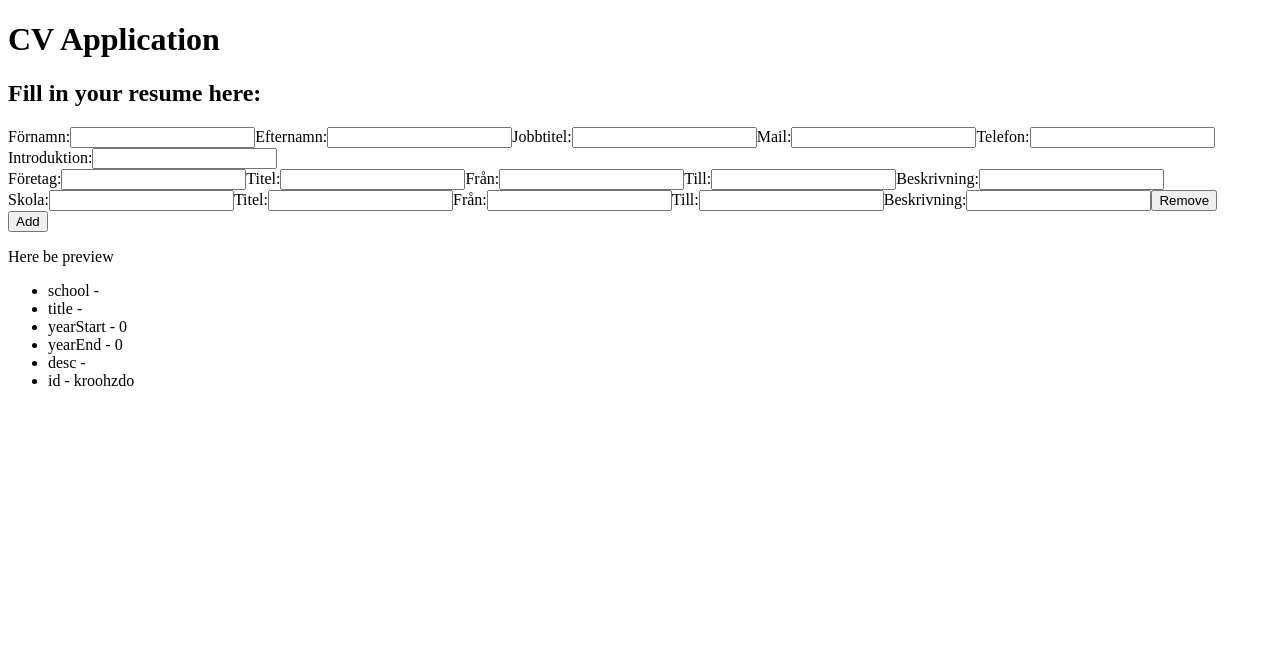
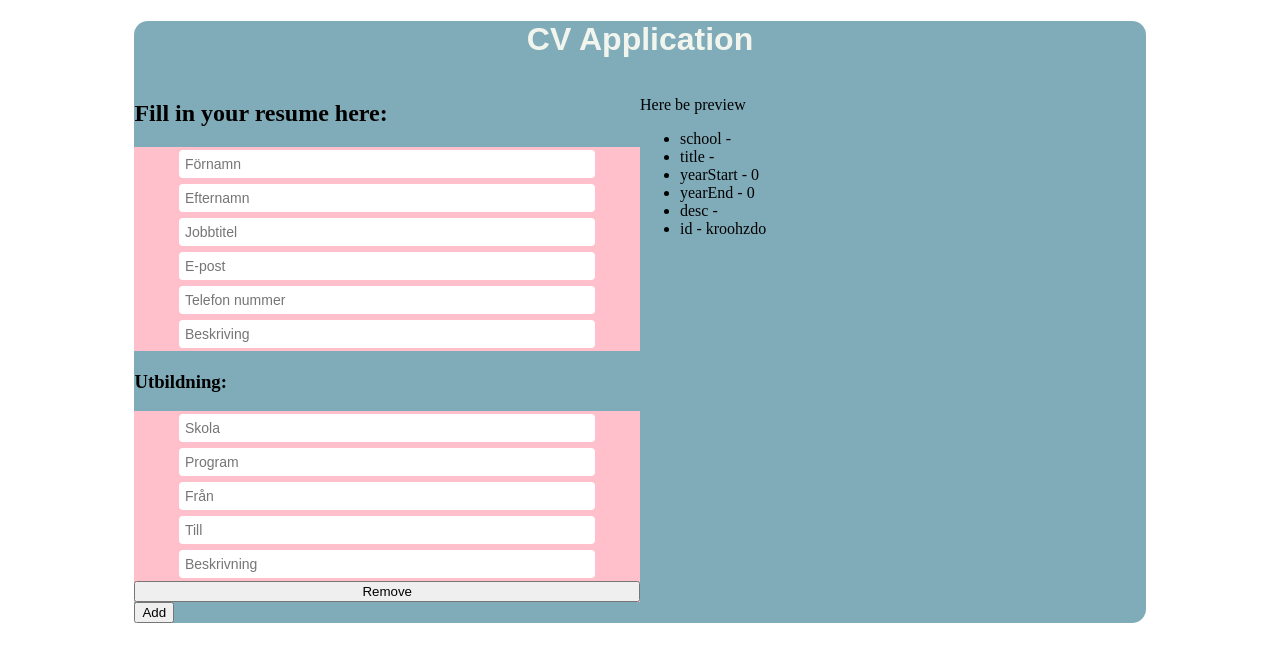
Before and after one commit to tobiasolsson/cv-application, a React (Create React App) app: page / in a window 1280 px wide. Shown: the top 662 px of the page. Built offline with nearby package versions, Linux system fonts and the light colour scheme.

Commit message:
Styling, basic layout and beginning of styling resume form

```diff
--- a/src/App.js
+++ b/src/App.js
@@ -4,8 +4,8 @@ import Form from './components/editSection/form/Form';
 import Cv from './components/displaySection/cv/Cv';
 import { schoolObj, workObj, generalObj } from './boiler';
 
-// TODO: fixa add för skola
-// TODO: fixa remove för skola
+import styles from './App.module.css';
+
 // TODO: fixa CSS
 
 function App() {
@@ -14,8 +14,9 @@ function App() {
   const [education, setEducation] = useState([schoolObj()]);
 
   return (
-    <div>
-      <h1>CV Application</h1>
+    <div className={styles.main}>
+      <h1 className={styles.title}>CV Application</h1>
+      <div className={styles.content}>
         <Form
           setGeneral={setGeneral}
           setWork={setWork}
@@ -24,6 +25,7 @@ function App() {
         />
         <Cv general={general} work={work} education={education} />
       </div>
+    </div>
   );
 }
 
--- /dev/null
+++ b/src/App.module.css
@@ -0,0 +1,17 @@
+.main {
+  margin: 0 auto;
+  width: 80%;
+  background-color: #80acba;
+  border-radius: 14px;
+}
+
+.title {
+  font-family: Arial, Helvetica, sans-serif;
+  text-align: center;
+  color: #f2f5ee;
+}
+
+.content {
+  display: grid;
+  grid-template-columns: 1fr 1fr;
+}
--- /dev/null
+++ b/src/components/editSection/Edit.module.css
@@ -0,0 +1,14 @@
+.input {
+  width: 80%;
+  margin: 3px auto;
+  padding: 6px;
+  font-size: 14px;
+  border-radius: 4px;
+  border: 0;
+}
+.main {
+  background-color: pink;
+
+  display: flex;
+  flex-direction: column;
+}
--- a/src/components/editSection/education/Education.js
+++ b/src/components/editSection/education/Education.js
@@ -1,4 +1,5 @@
 import React, { useState, useEffect } from 'react';
+import styles from '../Edit.module.css';
 
 function Education(props) {
   const { setEducation, education, school } = props;
@@ -29,27 +30,42 @@ function Education(props) {
   };
 
   return (
-    <form>
-      <label>
-        Skola:
-        <input type="text" name="school" onChange={handleChange} />
-      </label>
-      <label>
-        Titel:
-        <input type="text" name="title" onChange={handleChange} />
-      </label>
-      <label>
-        Från:
-        <input type="text" name="yearStart" onChange={handleChange} />
-      </label>
-      <label>
-        Till:
-        <input type="text" name="yearEnd" onChange={handleChange} />
-      </label>
-      <label>
-        Beskrivning:
-        <input type="text" name="desc" onChange={handleChange} />
-      </label>
+    <form className={styles.main}>
+      <input
+        type="text"
+        name="school"
+        placeholder="Skola"
+        className={styles.input}
+        onChange={handleChange}
+      />
+      <input
+        type="text"
+        name="title"
+        placeholder="Program"
+        className={styles.input}
+        onChange={handleChange}
+      />
+      <input
+        type="text"
+        name="yearStart"
+        placeholder="Från"
+        className={styles.input}
+        onChange={handleChange}
+      />
+      <input
+        type="text"
+        name="yearEnd"
+        placeholder="Till"
+        className={styles.input}
+        onChange={handleChange}
+      />
+      <input
+        type="text"
+        name="desc"
+        placeholder="Beskrivning"
+        className={styles.input}
+        onChange={handleChange}
+      />
       <button type="button" onClick={handleDelete}>
         Remove
       </button>
--- a/src/components/editSection/form/Form.js
+++ b/src/components/editSection/form/Form.js
@@ -3,6 +3,8 @@ import General from '../generalInfo/General';
 import Work from '../work/Work';
 import Education from '../education/Education';
 import { schoolObj } from '../../../boiler';
+
+import styles from './Form.module.css';
 
 function Form(props) {
   const { setGeneral, setWork, education, setEducation } = props;
@@ -27,7 +29,8 @@ function Form(props) {
       <h2>Fill in your resume here:</h2>
       <General setGeneral={setGeneral} />
       <Work setWork={setWork} />
-      <div>
+      <div className={styles.education}>
+        <h3>Utbildning:</h3>
         {ed}
         <button type="submit" onClick={handleAdd}>
           Add
--- /dev/null
+++ b/src/components/editSection/form/Form.module.css
@@ -0,0 +1,3 @@
+.education {
+  margin-top: 20px;
+}
--- a/src/components/editSection/generalInfo/General.js
+++ b/src/components/editSection/generalInfo/General.js
@@ -1,4 +1,5 @@
 import React from 'react';
+import styles from '../Edit.module.css';
 
 function General(props) {
   const handleChange = (e) => {
@@ -6,31 +7,54 @@ function General(props) {
     props.setGeneral((prev) => ({ ...prev, [name]: value }));
   };
   return (
-    <form>
-      <label>
-        Förnamn:
-        <input type="text" name="firstName" onChange={handleChange} />
-      </label>
-      <label>
-        Efternamn:
-        <input type="text" name="lastName" onChange={handleChange} />
-      </label>
-      <label>
-        Jobbtitel:
-        <input type="text" name="title" onChange={handleChange} />
-      </label>
-      <label>
-        Mail:
-        <input type="text" name="email" onChange={handleChange} />
-      </label>
-      <label>
-        Telefon:
-        <input type="text" name="phone" onChange={handleChange} />
-      </label>
-      <label>
-        Introduktion:
-        <input type="text" name="desc" onChange={handleChange} />
-      </label>
+    <form className={styles.main}>
+      <input
+        type="text"
+        name="firstName"
+        placeholder="Förnamn"
+        className={styles.input}
+        onChange={handleChange}
+      />
+
+      <input
+        type="text"
+        name="lastName"
+        placeholder="Efternamn"
+        className={styles.input}
+        onChange={handleChange}
+      />
+
+      <input
+        type="text"
+        name="title"
+        placeholder="Jobbtitel"
+        className={styles.input}
+        onChange={handleChange}
+      />
+
+      <input
+        type="text"
+        name="email"
+        placeholder="E-post"
+        className={styles.input}
+        onChange={handleChange}
+      />
+
+      <input
+        type="text"
+        name="phone"
+        placeholder="Telefon nummer"
+        className={styles.input}
+        onChange={handleChange}
+      />
+
+      <input
+        type="text"
+        name="desc"
+        placeholder="Beskriving"
+        className={styles.input}
+        onChange={handleChange}
+      />
     </form>
   );
 }
--- a/src/components/editSection/work/Work.js
+++ b/src/components/editSection/work/Work.js
@@ -1,34 +1,35 @@
 import React from 'react';
 
-function Work(props) {
-  const handleChange = (e) => {
-    const { name, value } = e.target;
-    props.setWork((prev) => ({ ...prev, [name]: value }));
-  };
-  return (
-    <form>
-      <label>
-        Företag:
-        <input type="text" name="company" onChange={handleChange} />
-      </label>
-      <label>
-        Titel:
-        <input type="text" name="title" onChange={handleChange} />
-      </label>
-      <label>
-        Från:
-        <input type="text" name="yearStart" onChange={handleChange} />
-      </label>
-      <label>
-        Till:
-        <input type="text" name="yearEnd" onChange={handleChange} />
-      </label>
-      <label>
-        Beskrivning:
-        <input type="text" name="desc" onChange={handleChange} />
-      </label>
-    </form>
-  );
+function Work() {
+  return <div />;
+  // const handleChange = (e) => {
+  //   const { name, value } = e.target;
+  //   props.setWork((prev) => ({ ...prev, [name]: value }));
+  // };
+  // return (
+  //   <form>
+  //     <label>
+  //       Företag:
+  //       <input type="text" name="company" onChange={handleChange} />
+  //     </label>
+  //     <label>
+  //       Titel:
+  //       <input type="text" name="title" onChange={handleChange} />
+  //     </label>
+  //     <label>
+  //       Från:
+  //       <input type="text" name="yearStart" onChange={handleChange} />
+  //     </label>
+  //     <label>
+  //       Till:
+  //       <input type="text" name="yearEnd" onChange={handleChange} />
+  //     </label>
+  //     <label>
+  //       Beskrivning:
+  //       <input type="text" name="desc" onChange={handleChange} />
+  //     </label>
+  //   </form>
+  // );
 }
 
 export default Work;
```
Lines whose indentation alone changed are shown as unchanged.
